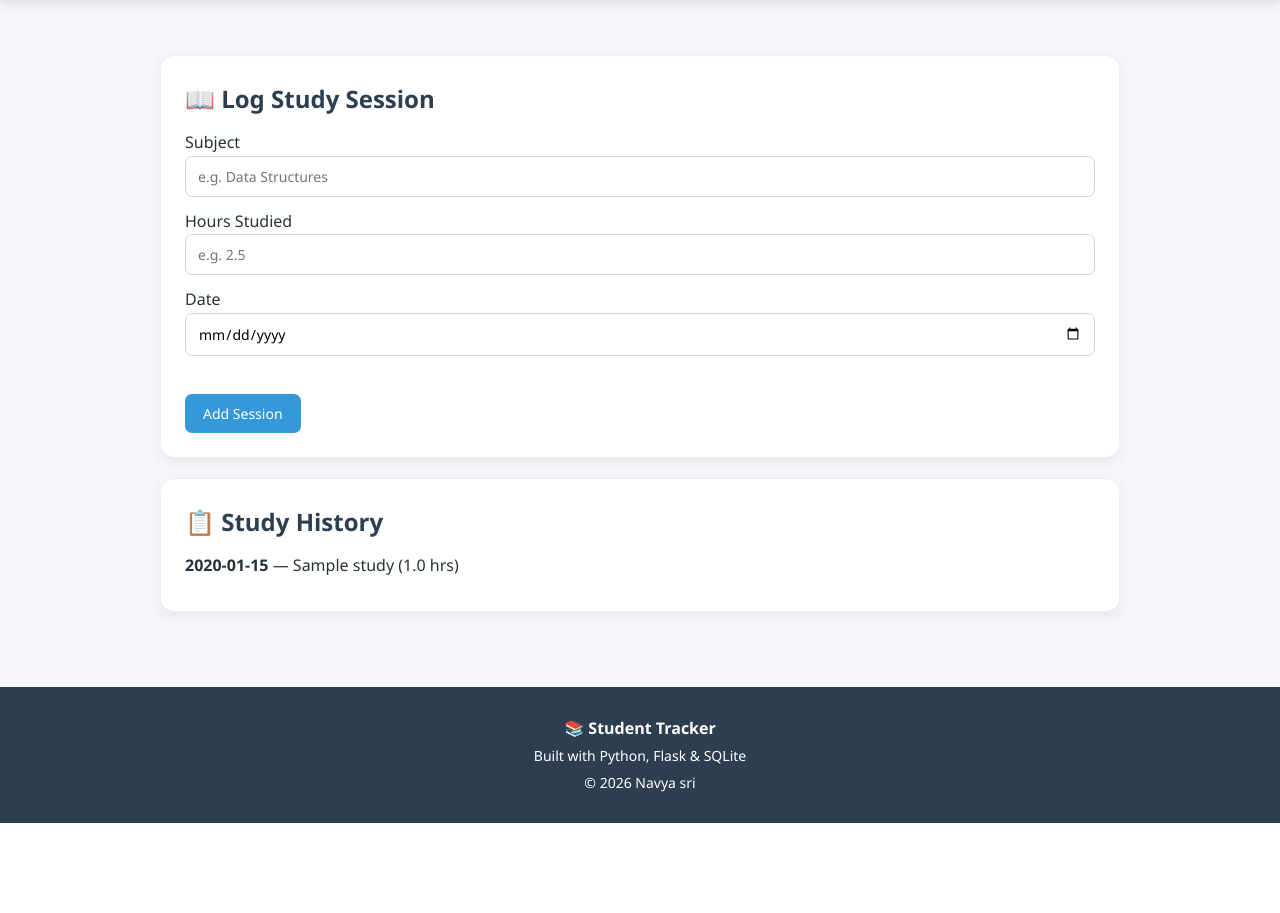
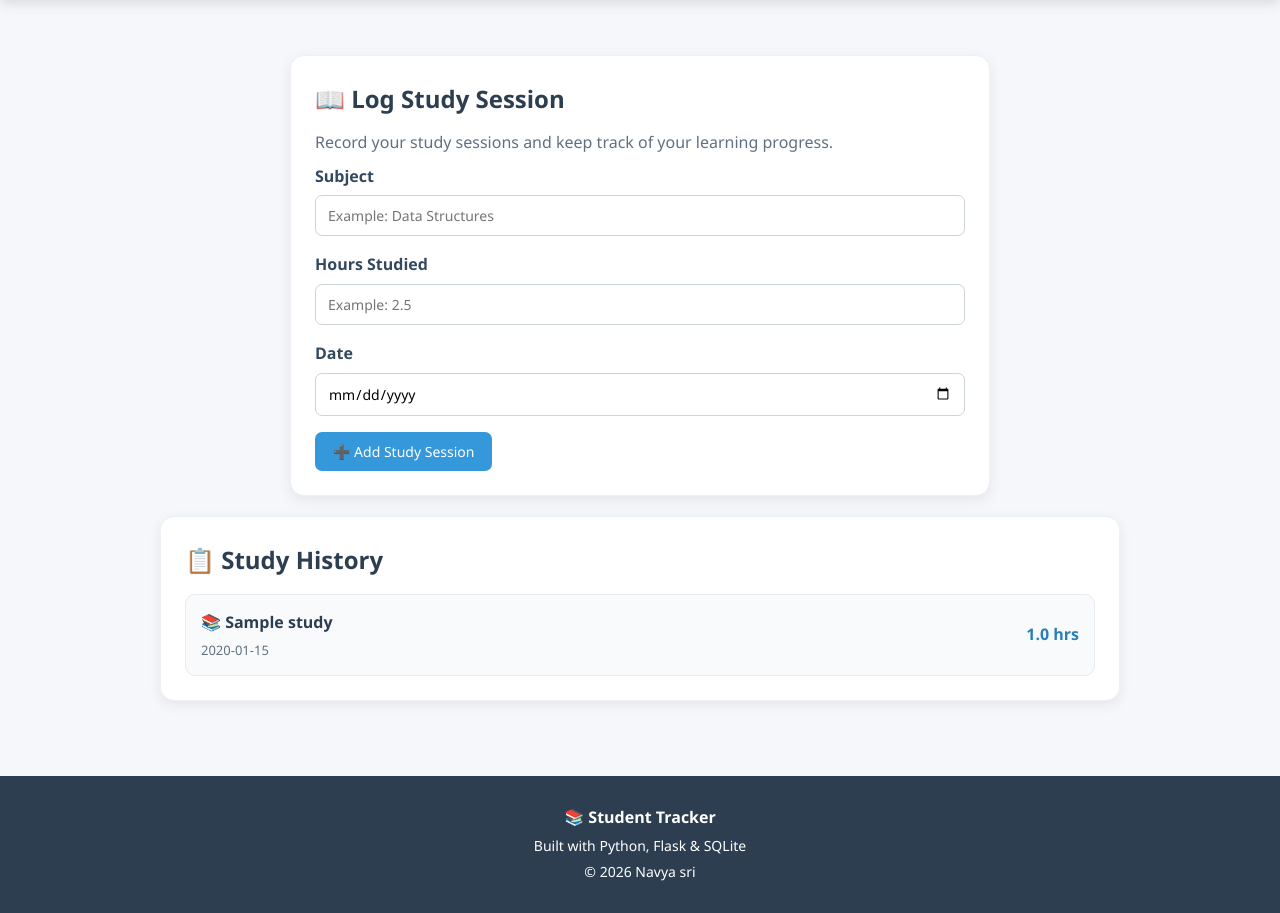
Before and after one commit to 24nn1a1270-source/student-study-health-tracker, a Flask app: page /study in a window 1280 px wide. Shown: the part 78-991 px from the top of the page. Before the commit the page ends 901 px from the top, so only its background shows below. Run offline with Flask 3, Linux system fonts and the light colour scheme; tables that the repository leaves empty hold one stand-in row (values such as "Sample post").

Commit message:
Improve study tracker page

```diff
--- a/static/style.css
+++ b/static/style.css
@@ -329,3 +329,72 @@ a:hover {
         grid-template-columns: 1fr;
     }
 }
+/* Study tracker */
+.study-card {
+    max-width: 700px;
+    margin-left: auto;
+    margin-right: auto;
+}
+
+.study-card label {
+    display: block;
+    margin-bottom: 6px;
+    font-weight: 600;
+    color: #34495e;
+}
+
+.study-card input {
+    margin-bottom: 16px;
+}
+
+.study-history {
+    display: flex;
+    flex-direction: column;
+    gap: 12px;
+    margin-top: 15px;
+}
+
+.study-item {
+    display: flex;
+    justify-content: space-between;
+    align-items: center;
+    gap: 15px;
+    padding: 15px;
+    background: #f8fafc;
+    border: 1px solid #e6ebf0;
+    border-radius: 10px;
+}
+
+.study-item strong {
+    display: block;
+    color: #2c3e50;
+}
+
+.study-item span {
+    display: block;
+    margin-top: 4px;
+    font-size: 13px;
+    color: #607080;
+}
+
+.study-hours {
+    font-weight: 700;
+    white-space: nowrap;
+    color: #2980b9;
+}
+
+.empty-message {
+    color: #607080;
+    margin-top: 10px;
+}
+
+@media (max-width: 600px) {
+    .study-item {
+        align-items: flex-start;
+        flex-direction: column;
+    }
+
+    .study-hours {
+        align-self: flex-start;
+    }
+}
--- a/templates/study.html
+++ b/templates/study.html
@@ -1,31 +1,92 @@
 {% extends "base.html" %}
 
 {% block content %}
-    <div class="card">
+
+<div class="card study-card">
+
     <h2>📖 Log Study Session</h2>
+
+    <p class="page-description">
+        Record your study sessions and keep track of your learning progress.
+    </p>
+
     <form method="POST">
-            <label>Subject</label>
-            <input type="text" name="subject" placeholder="e.g. Data Structures" required>
 
-            <label>Hours Studied</label>
-            <input type="number" step="0.5" name="hours" placeholder="e.g. 2.5" required>
+        <label for="subject">Subject</label>
+        <input
+            type="text"
+            id="subject"
+            name="subject"
+            placeholder="Example: Data Structures"
+            required
+        >
 
-            <label>Date</label>
-            <input type="date" name="date" required>
+        <label for="hours">Hours Studied</label>
+        <input
+            type="number"
+            id="hours"
+            name="hours"
+            step="0.5"
+            min="0"
+            placeholder="Example: 2.5"
+            required
+        >
 
-            <br><br>
-            <button type="submit" class="btn">Add Session</button>
+        <label for="date">Date</label>
+        <input
+            type="date"
+            id="date"
+            name="date"
+            required
+        >
+
+        <br>
+
+        <button type="submit" class="btn">
+            ➕ Add Study Session
+        </button>
+
     </form>
+
 </div>
 
+
 <div class="card">
+
     <h2>📋 Study History</h2>
+
     {% if sessions %}
+
+        <div class="study-history">
+
             {% for session in sessions %}
-                <p><strong>{{ session['date'] }}</strong> — {{ session['subject'] }} ({{ session['hours'] }} hrs)</p>
+
+            <div class="study-item">
+
+                <div>
+                    <strong>📚 {{ session['subject'] }}</strong>
+                    <span>{{ session['date'] }}</span>
+                </div>
+
+                <div class="study-hours">
+                    {{ session['hours'] }} hrs
+                </div>
+
+            </div>
+
             {% endfor %}
+
+        </div>
+
     {% else %}
-            <p>No study sessions logged yet. Add your first one above!</p>
+
+        <p class="empty-message">
+            No study sessions logged yet.
+            Add your first session above! 📚
+        </p>
+
     {% endif %}
+
 </div>
+
 {% endblock %}
```
Lines whose indentation alone changed are shown as unchanged.
